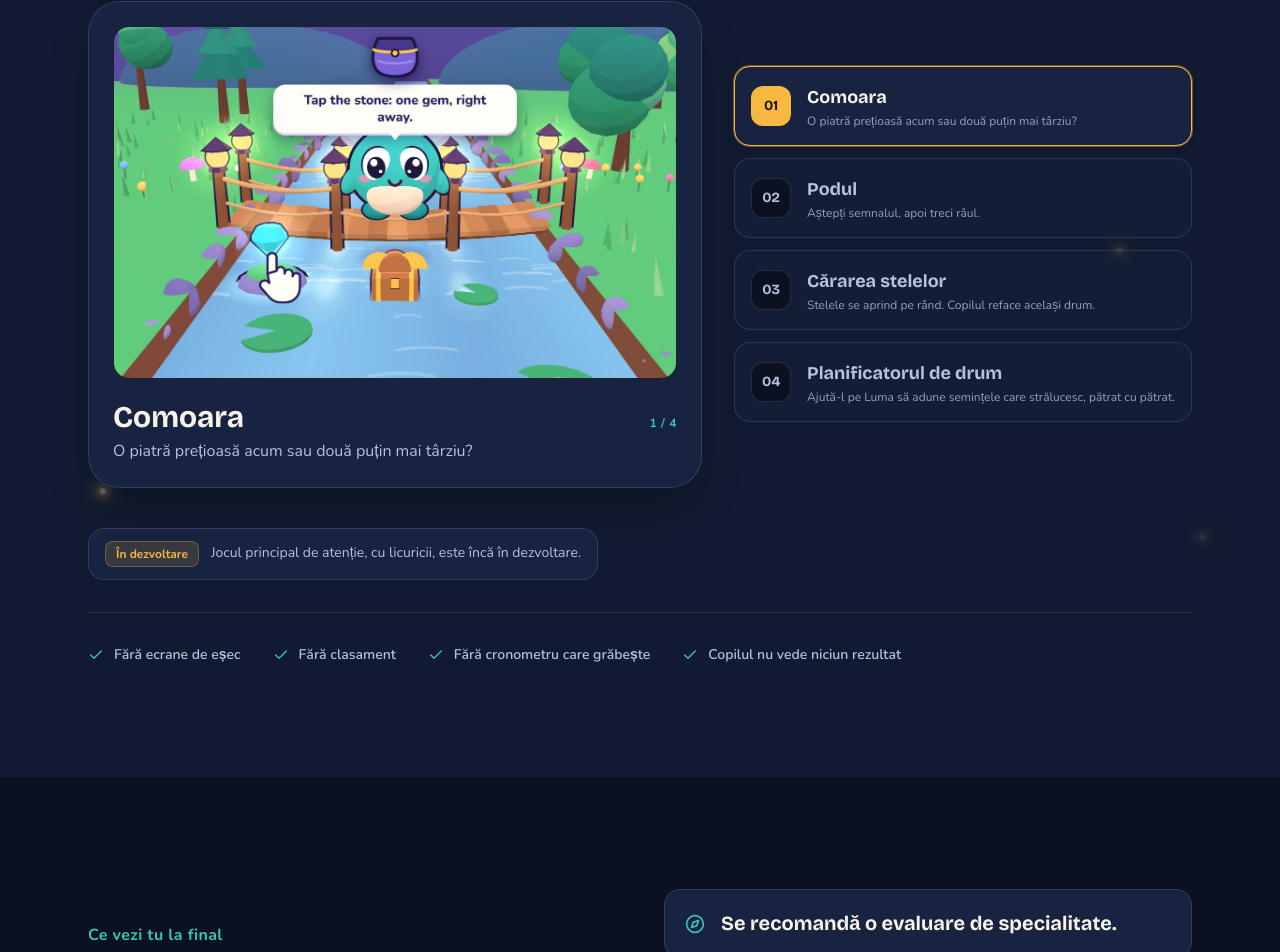
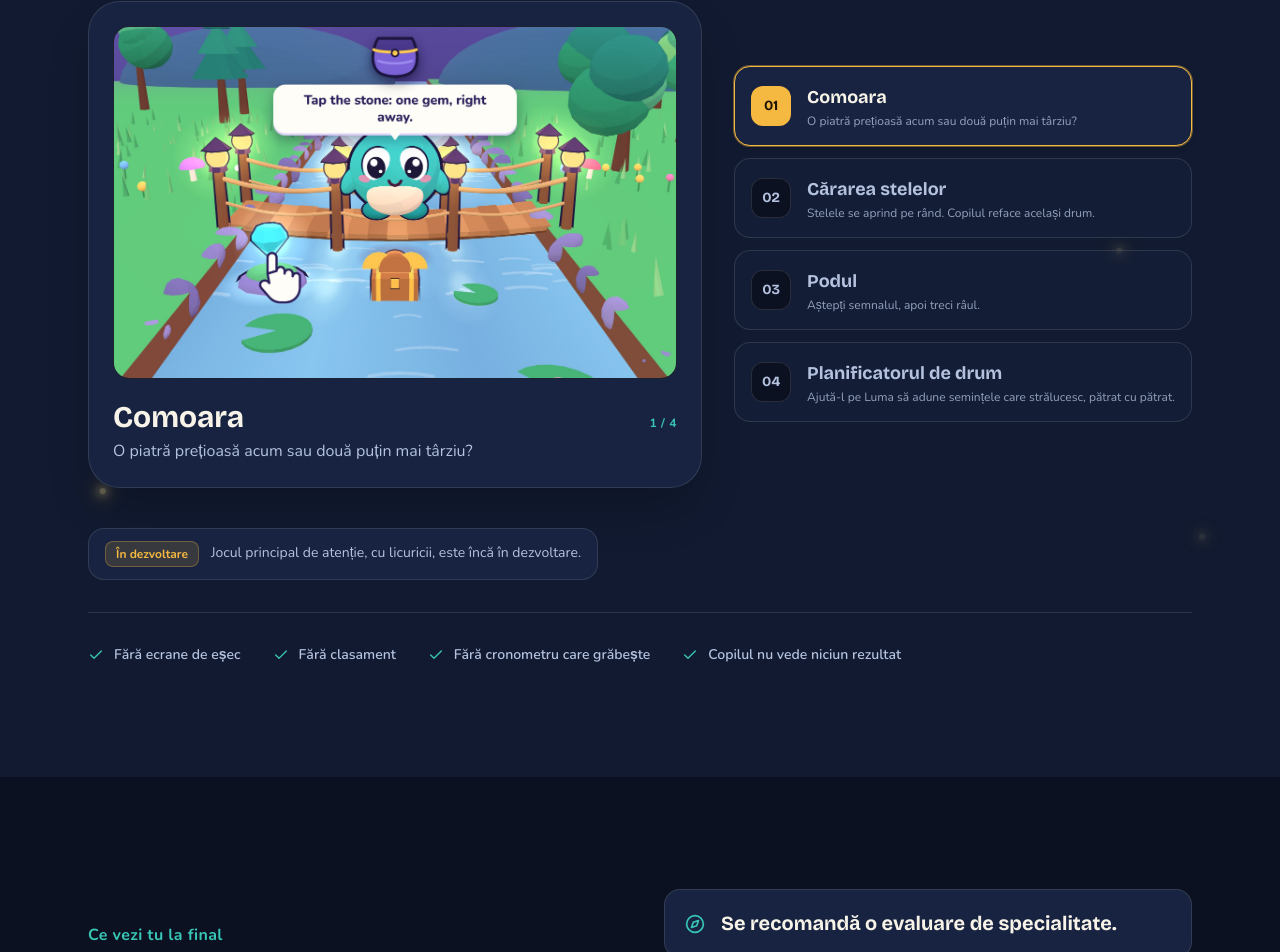
Before and after one commit to andreidinutu-byte/ADHD_Check, a Next.js app in the folder apps/web/: page / in a window 1280 px wide. Shown: the part 3415-4367 px from the top of the page. Built offline with nearby package versions, Linux system fonts and the light colour scheme.

Commit message:
feat(landing): swap Star Path to position 2 and Bridge Wait to position 3

```diff
--- a/apps/web/app/content.ts
+++ b/apps/web/app/content.ts
@@ -85,8 +85,8 @@ const ro = {
     sub: "Mini-jocuri scurte, în aceeași lume: râul de noapte, licuricii și Luma.",
     games: [
       { name: "Comoara", what: "O piatră prețioasă acum sau două puțin mai târziu?", img: "/landing/treasure-choice-play.jpg" },
+      { name: "Cărarea stelelor", what: "Stelele se aprind pe rând. Copilul reface același drum.", img: "/landing/star-path-play.jpg" },
       { name: "Podul", what: "Aștepți semnalul, apoi treci râul.", img: "/landing/bridge-wait-stage.jpg" },
-      { name: "Cărarea stelelor", what: "Stelele se aprind pe rând. Copilul reface același drum.", img: "/landing/star-path-play.jpg" },
       { name: "Planificatorul de drum", what: "Ajută-l pe Luma să adune semințele care strălucesc, pătrat cu pătrat.", img: "/landing/route-planner-play.jpg" },
     ],
     core: "Jocul principal de atenție, cu licuricii, este încă în dezvoltare.",
@@ -274,8 +274,8 @@ const en: Dict = {
     sub: "Short mini-games in one world: the night river, the fireflies and Luma.",
     games: [
       { name: "Treasure Choice", what: "One gem now, or two a little later?", img: "/landing/treasure-choice-play.jpg" },
+      { name: "Star Path", what: "Stars light up one by one. Your child traces the same path.", img: "/landing/star-path-play.jpg" },
       { name: "Bridge Wait", what: "Wait for the signal, then cross the river.", img: "/landing/bridge-wait-stage.jpg" },
-      { name: "Star Path", what: "Stars light up one by one. Your child traces the same path.", img: "/landing/star-path-play.jpg" },
       { name: "Route Planner", what: "Help Luma pick up the glowing seeds, one square at a time.", img: "/landing/route-planner-play.jpg" },
     ],
     core: "The main attention game, with the fireflies, is still in development.",
```
